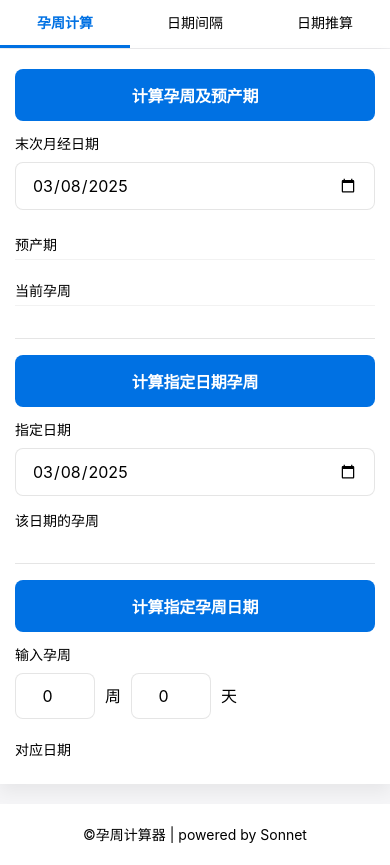
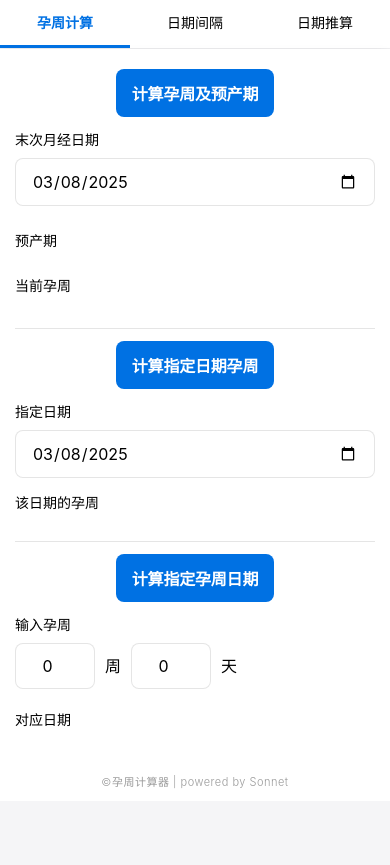
Before and after one commit to ggvisPro/idea, a plain HTML site: page pregnancy/index.html in a window 390 px wide. After the commit the page ends 844 px from the top, so only its background shows below. Drawn offline with Linux system fonts and the light colour scheme.

Commit message:
pregnancy

```diff
--- a/pregnancy/script.js
+++ b/pregnancy/script.js
@@ -40,9 +40,9 @@ function calculatePregnancy() {
     document.getElementById('dueDate').textContent = formatDate(dueDate);
     document.getElementById('currentWeek').textContent = `${pregnancyWeeks}周${remainingDays}天`;
 
-    // 默认将今天设为指定日期
-    document.getElementById('specificDate').valueAsDate = new Date();
-    calculateSpecificDateWeek();
+    // 移除自动触发计算指定日期孕周的代码
+    // document.getElementById('specificDate').valueAsDate = new Date();
+    // calculateSpecificDateWeek();
 
     // 只为主要孕期计算结果添加动画效果
     animateResults(['dueDate', 'currentWeek']);
--- a/pregnancy/style.css
+++ b/pregnancy/style.css
@@ -129,6 +129,7 @@ h2 {
     display: flex;
     flex-direction: column;
     gap: 12px;
+    align-items: center; /* 使表单组内的元素居中 */
 }
 
 .input-wrapper {
@@ -201,15 +202,18 @@ button {
     background: var(--primary-color);
     color: white;
     border: none;
-    padding: 10px 18px;
+    padding: 8px 16px; /* 减小内边距使按钮更窄 */
     border-radius: 8px;
     cursor: pointer;
     font-size: 16px;
     font-weight: 600;
     transition: var(--transition);
-    align-self: flex-start;
+    align-self: center; /* 将按钮自身设置为居中 */
     letter-spacing: -0.2px;
     width: auto;
+    min-width: 90px; /* 设置最小宽度 */
+    max-width: 200px; /* 限制最大宽度 */
+    text-align: center; /* 确保按钮文本居中 */
 }
 
 button:hover {
@@ -260,13 +264,18 @@ button:active {
 
 footer {
     text-align: center;
-    padding: 20px 0;
-    margin-top: 20px;
-    margin-bottom: 0; /* 移除底部边距 */
-    color: var(--secondary-text);
-    font-size: 14px;
-    background-color: var(--card-bg);
+    padding: 20px 0 10px 0;
+    margin-top: 0;
+    margin-bottom: 0;
+    color: rgba(0, 0, 0, 0.4); /* 更浅的字体颜色 */
+    font-size: 11px;
+    background-color: var(--card-bg); /* 与主体背景相同 */
     width: 100%;
+    font-weight: 300; /* 更细的字体 */
+    position: relative; /* 定位控制 */
+    z-index: 1; /* 确保层级正确 */
+    letter-spacing: 0.5px; /* 增加字母间距，提高可读性 */
+    border-top: none; /* 移除任何可能的顶部边框 */
 }
 
 /* 行内结果显示 */
@@ -276,6 +285,11 @@ footer {
     align-items: center;
     padding: 4px 0;
     border-bottom: 1px solid rgba(0, 0, 0, 0.05);
+}
+
+/* 移除孕周计算主结果项下的横线 */
+#pregnancyResults > .inline-result {
+    border-bottom: none;
 }
 
 .inline-result:last-child {
@@ -305,6 +319,25 @@ footer {
     margin-bottom: 0; /* 移除最后一个表单组的底部边距 */
 }
 
+/* 修改mt-20类，移除孕周计算模块中的分隔线 */
+#pregnancy-tab .mt-20 {
+    margin-top: 16px;
+    padding-top: 12px;
+    border-top: none; /* 移除孕周计算模块中的横线 */
+}
+
+/* 修改mt-20类，为孕周计算模块中的子模块添加分隔线 */
+#pregnancy-tab .mt-20 {
+    margin-top: 16px;
+    padding-top: 12px;
+    border-top: 1px solid rgba(0, 0, 0, 0.1); /* 恢复孕周计算模块中的横线 */
+}
+
+/* 保留其他模块的分隔线 */
+.calculator-section:not(#pregnancy-tab) .mt-20 {
+    border-top: 1px solid rgba(0, 0, 0, 0.1);
+}
+
 /* 增强响应式设计 */
 @media (min-width: 768px) {
     .form-group {
@@ -314,7 +347,7 @@ footer {
 
     button {
         width: auto;
-        align-self: flex-end;
+        align-self: center; /* 确保在大屏幕上也居中 */
     }
 
     .input-wrapper {
@@ -348,8 +381,10 @@ footer {
     }
 
     button {
-        width: 100%;
-        padding: 14px 20px;
+        width: auto; /* 在移动设备上保持按钮窄一些 */
+        max-width: 100%; /* 但允许自适应屏幕 */
+        padding: 12px 16px;
+        align-self: center; /* 确保在小屏幕上也居中 */
     }
 
     .days-input {
@@ -417,4 +452,38 @@ footer {
     .inline-result {
         border-bottom-color: rgba(255, 255, 255, 0.05);
     }
+
+    #pregnancyResults > .inline-result {
+        border-bottom: none;
+    }
+
+    .calculator-section:not(#pregnancy-tab) .mt-20 {
+        border-top-color: rgba(255, 255, 255, 0.1);
+    }
+
+    #pregnancy-tab .mt-20 {
+        border-top-color: rgba(255, 255, 255, 0.1); /* 深色模式下的分隔线颜色 */
+    }
+
+    footer {
+        color: rgba(255, 255, 255, 0.3); /* 深色模式下更浅的字体颜色 */
+        background-color: var(--card-bg);
+    }
 }
+
+/* 修改特定标签的对齐方式 */
+.form-group .result-item {
+    align-self: flex-start; /* 使结果项左对齐 */
+    width: 100%;
+}
+
+/* 确保result-item内的元素左对齐 */
+.form-group .result-item .label {
+    text-align: left;
+}
+
+/* 对于form-group内的内联结果，保持原有的两端对齐布局 */
+.form-group .inline-result {
+    justify-content: space-between;
+    width: 100%;
+}
```
